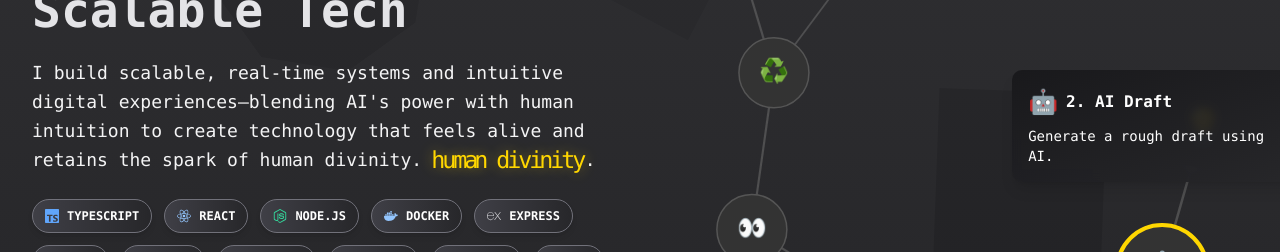
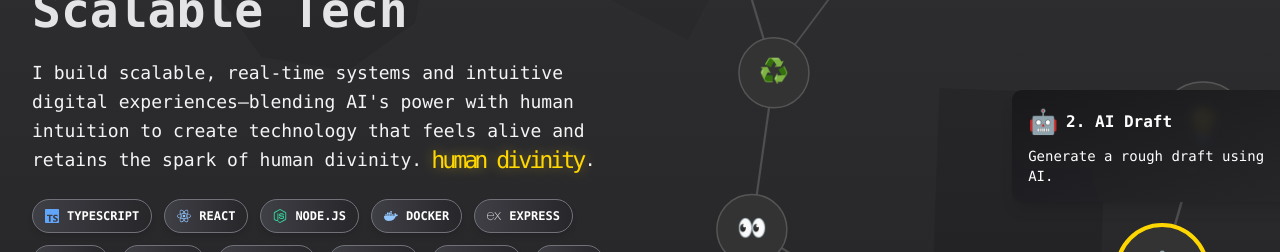
Before and after one commit to DavidKalina/davidkalina, a Next.js app: page / in a window 1280 px wide. Shown: the part 301-553 px from the top of the page. Built offline with nearby package versions, Linux system fonts and the light colour scheme; no server answers; the database is empty.

Commit message:
refactor: adjust vertical animation offset in Hero component for improved visual effect

```diff
--- a/components/Hero.tsx
+++ b/components/Hero.tsx
@@ -148,7 +148,7 @@ const ModernHero = () => {
                   animate={{
                     opacity: 1,
                     scale: 1,
-                    y: -120,
+                    y: -100,
                     x: "-50%",
                     filter: "blur(0px)",
                   }}
```
